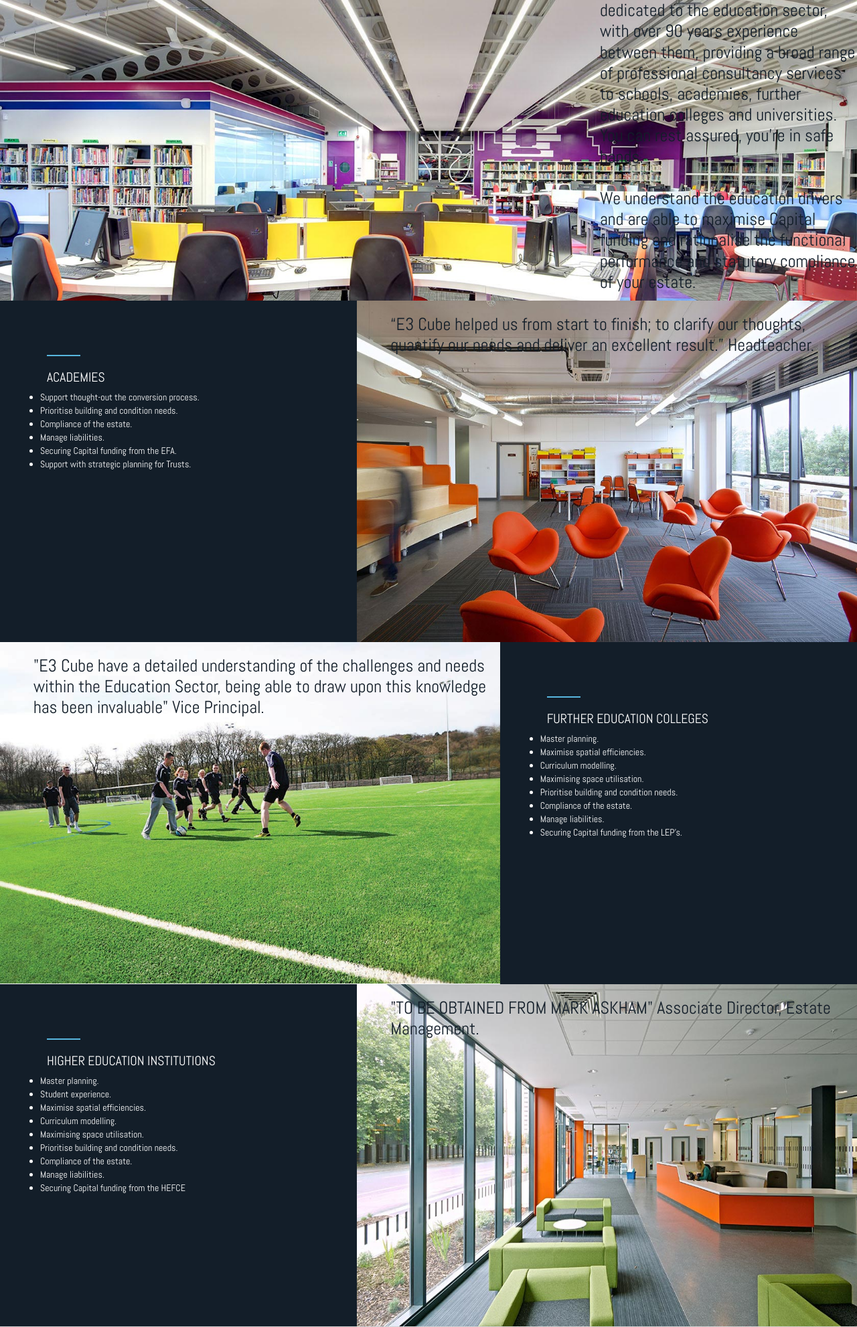
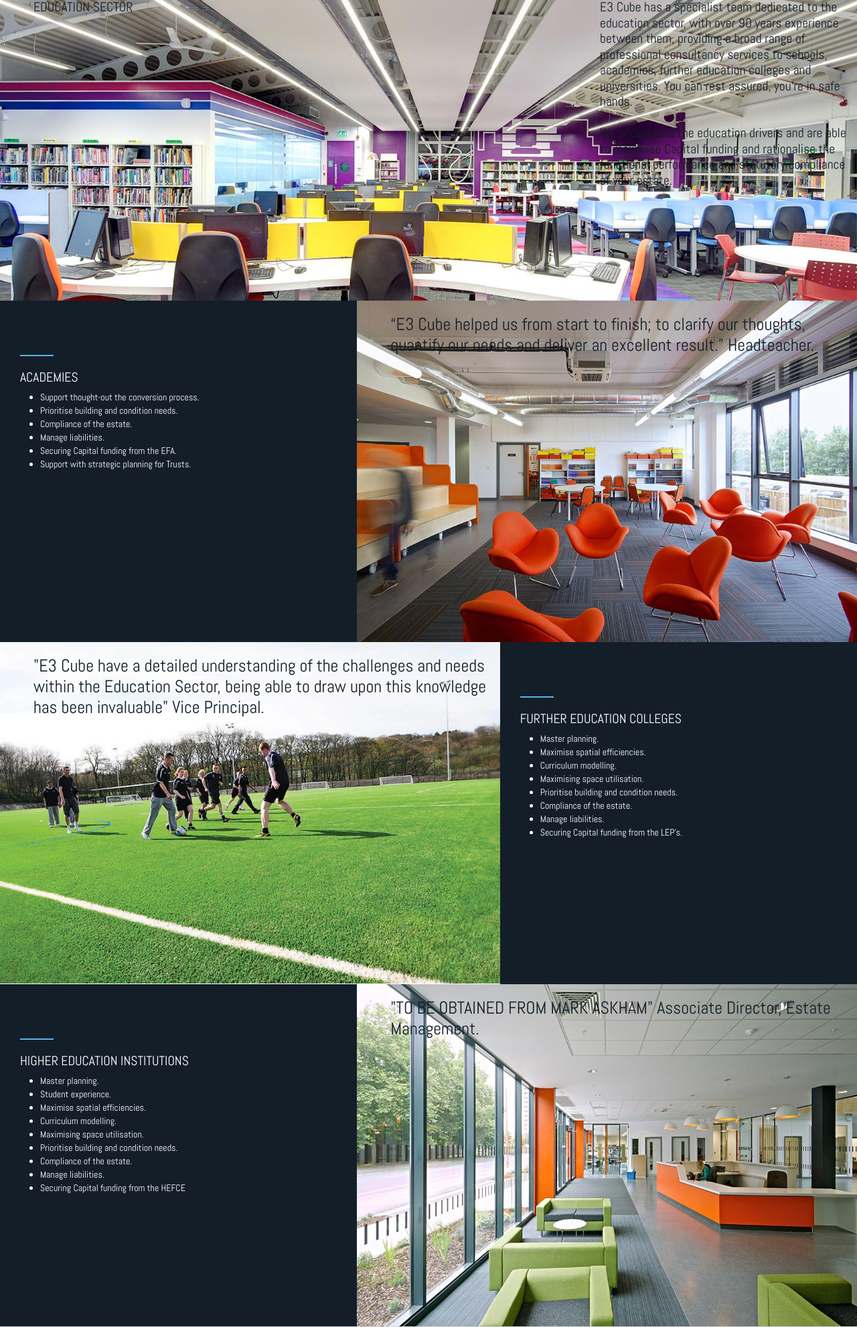
Before and after one commit to sorinalin91/e3cube, a PHP site: page /education-sector.php in a window 1280 px wide. Shown: the part 51-2033 px from the top of the page at 67% size. Run offline with PHP 8.4, Linux system fonts and the light colour scheme; some libraries are stand-ins or nearby versions.

Commit message:
fixed all responsive pages

```diff
--- a/case-study-b.php
+++ b/case-study-b.php
@@ -21,8 +21,8 @@
       <div class="nav-bg-filter filter-hover"></div>
       <div class="dummy dummy-special" style="padding-top: 96.7%"></div>
         <div class="grid-container">
-          <div class="text-padding filter-hover-text">
-            <span class="blue-border hidden-mobile-p case-study-padding-mobile"></span>
+          <div class="text-padding filter-hover-text case-study-padding-mobile">
+            <span class="blue-border hidden-mobile-p "></span>
             <p class="padding-50-0-0-50 special-p">TIRED AND LIFE CYCLE EXPIRED</p>
             <p class="padding-left-50 special-p">DISRUPTIVE ENVIRONMENT FOR TEACHING</p>
             <p class="padding-left-50 special-p">HIGH ENERGY BILLS</p>
--- a/css/style.css
+++ b/css/style.css
@@ -350,6 +353,26 @@
     .download-h2{
       padding-left: 20px !important;
     }
+    .strategic-planing-font-h2 h2 {
+      font-size: 140%;
+      margin-top: 50px;
+    }
+    .strategic-planing-font-size{
+      font-size: 80%;
+    }
+    .ul-title-padding{
+      padding: 50px 0 0 10px !important;
+    }
+    .building-survey-border{
+      margin: 30px 0 0 10px !important;
+    }
+    .desing-and-contract{
+      font-size: 65%;
+      line-height: 17px;
+    }
+    .desing-and-contract-font-size{
+      font-size: 80%;
+    }
 }
 @media all and (max-width: 959px) and (min-width: 600px) {
     .carousel-caption h1 {
--- a/education-sector.php
+++ b/education-sector.php
@@ -5,7 +5,7 @@
 <div class="col-md-12 col-xs-12 education-12-col firs-full-width-image">
   <div class="nav-bg-filter filter-hover"></div>
   <div class="dummy strategic-dummy-mobile" style="padding-top:40%"></div>
-    <div class="grid-container strategic-12-col-grid-container">
+    <div class="grid-container strategic-12-col-grid-container strategic-planing-font-h2">
       <h2 class="image-title smaler-image-title-mobile " style="color:#131e29;">EDUCATION SECTOR</h2>
       <h2 class="image-title-12-col-right no-padding smaler-image-title-mobile strategic-12-grid-h2 right-column-mobile-width" style="color:#131e29;">E3 Cube has a specialist team dedicated to the education sector, with over 90 years experience between them, providing a broad range of professional consultancy services to schools, academies, further education colleges and universities. You can rest assured, you’re in safe hands. <br /><br /> We understand the education drivers and are able to maximise Capital funding and rationalise the functional performance and statutory compliance of your estate. </h2>
     </div>
@@ -14,10 +14,10 @@
       <div class="nav-bg-filter filter-hover"></div>
       <div class="dummy" style="padding-top: 95.6%"></div>
         <div class="grid-container">
-	      <div class="text-padding filter-hover-text">
+	      <div class="text-padding filter-hover-text building-survey-font-size">
             <h2 class="padding-20-0-0-50 nbsp-h2">&nbsp;</h2>
-	        <span class="blue-border hidden-mobile-p"></span>
-	        <p class="padding-50-0-0-50 first-p-without-title strategic-12-grid-p" style="margin-bottom: 5px;color:#ffffff;">ACADEMIES </p>
+	        <span class="blue-border hidden-mobile-p building-survey-border"></span>
+	        <p class="padding-50-0-0-50 first-p-without-title strategic-12-grid-p ul-title-padding margin-bottom-none" style="margin-bottom: 5px;color:#ffffff;">ACADEMIES </p>
           <p class="padding-left-50" style="font-style:italic;">
             <ul class="building-ul-margin" style="color:#ffffff;">
               <li>Support thought-out the conversion process.</li>
@@ -50,10 +50,10 @@
       <div class="nav-bg-filter filter-hover"></div>
       <div class="dummy" style="padding-top: 95.8%"></div>
         <div class="grid-container">
-          <div class="text-padding filter-hover-text">
+          <div class="text-padding filter-hover-text building-survey-font-size">
             <h2 class="padding-20-0-0-50 nbsp-h2">&nbsp;</h2>
-            <span class="blue-border hidden-mobile-p"></span>
-            <p class="padding-50-0-0-50 first-p-without-title strategic-12-grid-p" style="margin-bottom: 5px;color:#ffffff;">FURTHER EDUCATION COLLEGES</p>
+            <span class="blue-border hidden-mobile-p building-survey-border"></span>
+            <p class="padding-50-0-0-50 first-p-without-title strategic-12-grid-p ul-title-padding margin-bottom-none" style="margin-bottom: 5px;color:#ffffff;">FURTHER EDUCATION COLLEGES</p>
             <p class="padding-left-50" style="font-style:italic;">
               <ul class="building-ul-margin" style="color:#ffffff;">
                 <li>Master planning.</li>
@@ -72,10 +72,10 @@
       <div class="nav-bg-filter filter-hover"></div>
       <div class="dummy" style="padding-top: 95.8%"></div>
         <div class="grid-container">
-          <div class="text-padding filter-hover-text">
+          <div class="text-padding filter-hover-text building-survey-font-size">
             <h2 class="padding-20-0-0-50 nbsp-h2">&nbsp;</h2>
-            <span class="blue-border hidden-mobile-p"></span>
-           	<p class="padding-50-0-0-50 first-p-without-title strategic-12-grid-p" style="margin-bottom: 5px;color:#ffffff;">HIGHER EDUCATION INSTITUTIONS</p>
+            <span class="blue-border hidden-mobile-p building-survey-border"></span>
+           	<p class="padding-50-0-0-50 first-p-without-title strategic-12-grid-p ul-title-padding margin-bottom-none" style="margin-bottom: 5px;color:#ffffff;">HIGHER EDUCATION INSTITUTIONS</p>
             <p class="padding-left-50" style="font-style:italic;">
               <ul class="building-ul-margin" style="color:#ffffff;">
                 <li>Master planning.</li>
--- a/index.php
+++ b/index.php
@@ -54,7 +54,7 @@
       <div class="nav-bg-filter filter-hover"></div>
       <div class="dummy dummy-special" style="padding-top: 96.7%"></div>
         <div class="grid-container">
-          <div class="text-padding filter-hover-text">
+          <div class="text-padding filter-hover-text strategic-planing-font-size">
             <h2 class="padding-20-0-0-50">ABOUT US <span style="color:#58b7df;">&nbsp;></span></h2>
             <span class="blue-border hidden-mobile-p"></span>
             <p class="padding-50-0-0-50">E3 Cube is a specialist property consultancy. At the core of our success you will find our people.</p><br />
@@ -87,7 +87,7 @@
       <a href="case-study-94.php" class="full-div-link"></a>
       <div class="grid-container">
           <div class="text-padding ">
-          <div class="text-padding filter-hover-text-span">
+          <div class="text-padding filter-hover-text-span ">
             <span class="left-inside-col"><p>94%</p></span>
             <span class="right-inside-col">
               <h2>OF</h2>
@@ -103,7 +103,7 @@
       <div class="dummy dummy-special" style="padding-top: 96.7%"></div>
         <div class="grid-container">
           <a href="our-services.php" class="full-div-link"></a>
-          <div class="text-padding filter-hover-text">
+          <div class="text-padding filter-hover-text strategic-planing-font-size">
             <h2 class="padding-20-0-0-50">OUR SERVICES <span style="color:#58b7df;">&nbsp;></span></h2>
             <span class="blue-border hidden-mobile-p"></span>
             <p class="padding-50-0-0-50">TAILORED WITH YOU IN MIND.</p>
--- a/our-services.php
+++ b/our-services.php
@@ -5,7 +5,7 @@
   <div class="nav-bg-filter filter-hover"></div>
   <div class="dummy our-services-dummy" style="padding-top:69%"></div>
   <div class="grid-container first-box-h2">
-	  <div class="text-padding filter-hover-text top-box">
+	  <div class="text-padding filter-hover-text top-box our-services-head-section">
 	    <h2 class="padding-20-0-0-50">OUR SERVICES <span style="color:#58b7df;">&nbsp;></span></h2>
 	    <span class="blue-border hidden-mobile-p"></span>
 	    <p class="padding-50-0-0-50 our-services-first-p">We take time to understand your needs and integrate them into a bespoke service.</p><br />
```
Also changed, not shown: other parts of css/style.css (+44 -8 lines), access-consultancy.php (+6 -7 lines), building-surveying.php (+9 -9 lines), design-and-contract-management.php (+5 -5 lines), health-and-safety.php (+4 -4 lines), strategic-planning.php (+4 -4 lines).
